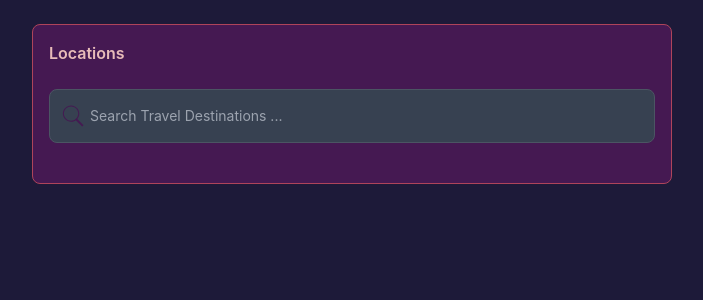
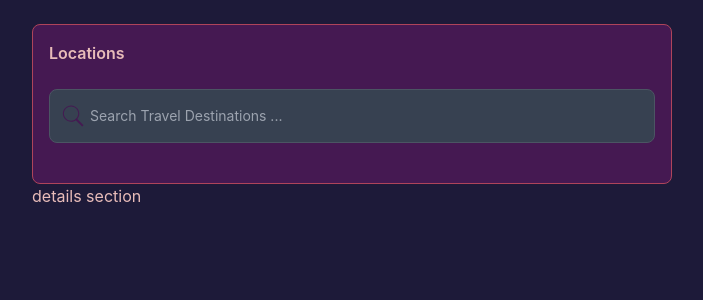
Before and after one commit to tannaz97shr/travel-destinations, a React (Create React App) app: page /destination/1 in a window 1280 px wide. Shown: the top 300 px of the page, without its empty margins (288-991 px from the left). Built offline with nearby package versions, Linux system fonts and the light colour scheme.

Commit message:
feat: handle rout to destination details

```diff
--- a/package.json
+++ b/package.json
@@ -3,6 +3,7 @@
   "version": "0.1.0",
   "private": true,
   "dependencies": {
+    "@babel/plugin-proposal-private-property-in-object": "^7.21.11",
     "@testing-library/jest-dom": "^5.14.1",
     "@testing-library/react": "^13.0.0",
     "@testing-library/user-event": "^13.2.1",
@@ -12,6 +13,7 @@
     "@types/react-dom": "^18.0.0",
     "react": "^18.2.0",
     "react-dom": "^18.2.0",
+    "react-router-dom": "^6.17.0",
     "react-scripts": "5.0.1",
     "typescript": "^4.4.2",
     "web-vitals": "^2.1.0"
--- a/src/App.tsx
+++ b/src/App.tsx
@@ -1,10 +1,12 @@
+import { Outlet } from "react-router-dom";
 import "./App.css";
 import SearchSection from "./components/SearchSection";
 
 function App() {
   return (
-    <div className="flex max-w-2xl mx-auto px-4 py-6">
+    <div className="flex flex-col max-w-2xl mx-auto px-4 py-6">
       <SearchSection />
+      <Outlet />
     </div>
   );
 }
--- /dev/null
+++ b/src/components/DetailsSection/DetailsNotFound.tsx
@@ -0,0 +1,5 @@
+function DetailsNotFound() {
+  return <div>Destination Not Found!</div>;
+}
+
+export default DetailsNotFound;
--- /dev/null
+++ b/src/components/DetailsSection/index.tsx
@@ -0,0 +1,9 @@
+import { useParams } from "react-router-dom";
+
+function Details() {
+  let { destinationId } = useParams();
+  console.log("Details section", destinationId);
+  return <div>details section</div>;
+}
+
+export default Details;
--- a/src/components/SearchSection/ListModal.tsx
+++ b/src/components/SearchSection/ListModal.tsx
@@ -6,9 +6,15 @@ interface ListModalProps {
 
 function ListModal({ locations }: ListModalProps) {
   return (
-    <ul>
+    <ul className="bg-primary border border-custom-purple p-2 mt-4 z-20">
       {locations.map((location: IDestination) => (
-        <li key={location.id}>{location.name}</li>
+        <li
+          className="cursor-pointer my-2 px-3 py-2
+          hover:bg-custom-purple hover:text-custom-yellow"
+          key={location.id}
+        >
+          <a href={`/destination/${location.id}`}>{location.name}</a>
+        </li>
       ))}
     </ul>
   );
--- a/src/components/SearchSection/index.tsx
+++ b/src/components/SearchSection/index.tsx
@@ -18,6 +18,10 @@ function Search() {
   }, [inputValue]);
 
   useEffect(() => {
+    if (!debouncedInputValue) {
+      setDestinationsList([]);
+      return;
+    }
     const fetchData = async (input: string) => {
       const result = await fetchDestinations(input);
       console.log("result", result);
@@ -58,7 +62,9 @@ function Search() {
           />
         </div>
       </form>
-      {destinationsList && <ListModal locations={destinationsList} />}
+      {destinationsList.length ? (
+        <ListModal locations={destinationsList} />
+      ) : null}
     </div>
   );
 }
--- a/src/index.tsx
+++ b/src/index.tsx
@@ -1,13 +1,29 @@
 import React from "react";
 import ReactDOM from "react-dom/client";
+import { createBrowserRouter, RouterProvider } from "react-router-dom";
 import App from "./App";
+import Details from "./components/DetailsSection";
+import DetailsNotFound from "./components/DetailsSection/DetailsNotFound";
 import "./index.css";
+const router = createBrowserRouter([
+  {
+    path: "/",
+    element: <App />,
+    children: [
+      {
+        path: "destination/:destinationId",
+        element: <Details />,
+        errorElement: <DetailsNotFound />,
+      },
+    ],
+  },
+]);
 
 const root = ReactDOM.createRoot(
   document.getElementById("root") as HTMLElement
 );
 root.render(
   <React.StrictMode>
-    <App />
+    <RouterProvider router={router} />
   </React.StrictMode>
 );
```
Also changed, not shown: 1 other file (tests, documents, lock files or other folders).
